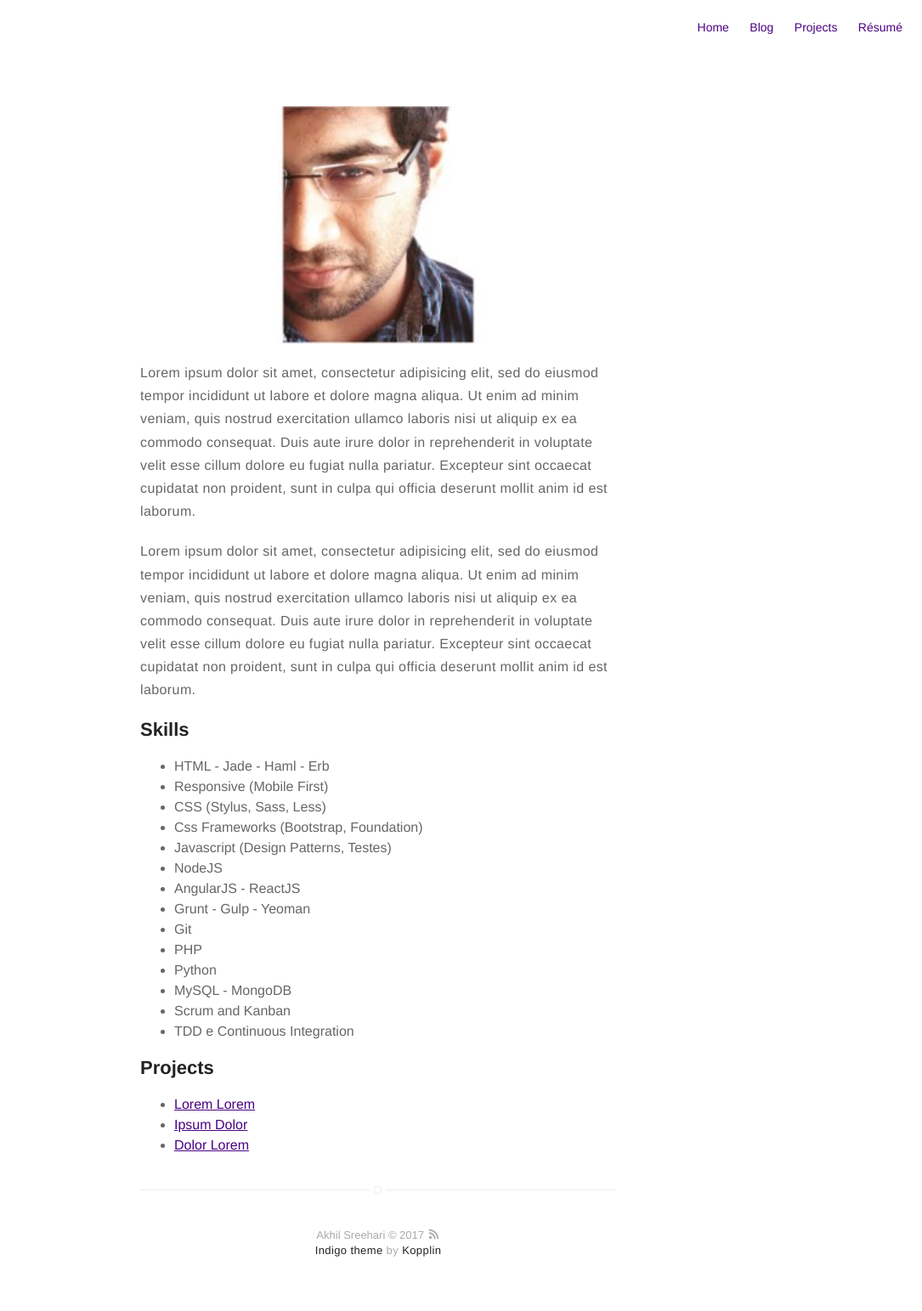
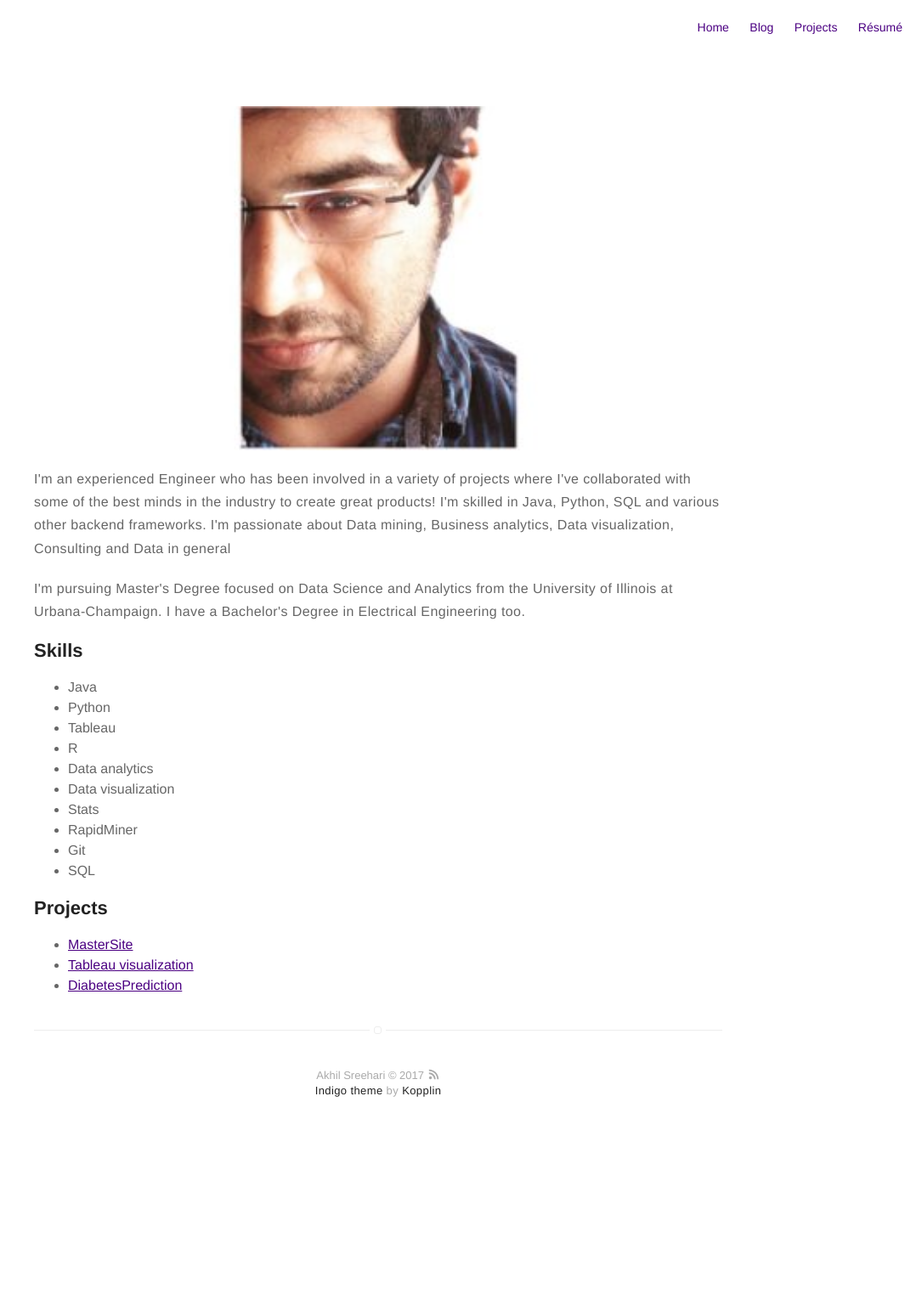
Before and after one commit to akhil-sreehari/master-site, a Jekyll site: the page built from about.md, in a window 1280 px wide. Shown: the whole page at 85% size, without its empty margins (195-1280 px from the left). Built offline with Jekyll 4.4.1, drawn with Linux system fonts in a browser that asks for light colours; after the commit the page ends 1355 px from its top, so only the background shows below that.

Commit message:
basic changes

```diff
--- a/_config.yml
+++ b/_config.yml
@@ -34,12 +34,12 @@ disqus:
   categories: [blog, project] # only show disqus for posts that have these categories
 
 # if you don't have any of social below, comment the line
-facebook: myfacebook
-twitter: mytwitter
+facebook: akhil.sreehari
+# twitter: mytwitter
 # google: mygoogle
-# instagram: myinstagram
+instagram: sreehari_akhil
 # pinterest: mypinterest
-# linkedin: mylinkedin
+linkedin: akhil-sreehari-aa8b20a0
 # youtube: myyoutube
 # spotify: myspotify
 github: mygithub
@@ -47,9 +47,9 @@ github: mygithub
 # stackoverflow: 7044681/mystackoverflow
 # quora: userquora
 # reddit: username
-medium: medium
+# medium: medium
 # vimeo: myvimeo
-email: myemail@gmail.com
+email: akhilssmec@gmail.com
 
 authors:
     johndoe:
@@ -58,17 +58,11 @@ authors:
         external-image: false
         picture: assets/images/profile.jpg
         twitter: johndoe
-    jamesfoster:
-        name: James Foster
-        bio: A Man who develops software with coffee
-        external-image: false
-        picture: assets/images/james.jpg
-        twitter: jamesfoster
 
 # do you want a larger site? change the option below
 # options: [normal, large] | default: normal
 # normal = 560px / large = 810px
-width: normal
+width: large
 
 # if you don't need pagination, comment the *paginate* configs below
 # paginate: 5
@@ -106,4 +100,4 @@ gems:
   - jemoji
 
 jekyll-mentions:
-    base_url: https://github.com
+    base_url: https://github.com/akhil-sreehari
--- a/about.md
+++ b/about.md
@@ -4,43 +4,29 @@ layout: page
 ---
 ![Profile Image]({{ site.url }}/{{ site.picture }})
 
-<p>Lorem ipsum dolor sit amet, consectetur adipisicing elit, sed do eiusmod
-tempor incididunt ut labore et dolore magna aliqua. Ut enim ad minim veniam,
-quis nostrud exercitation ullamco laboris nisi ut aliquip ex ea commodo
-consequat. Duis aute irure dolor in reprehenderit in voluptate velit esse
-cillum dolore eu fugiat nulla pariatur. Excepteur sint occaecat cupidatat non
-proident, sunt in culpa qui officia deserunt mollit anim id est laborum.</p>
+<p>I'm an experienced Engineer who has been involved in a variety of projects where I've collaborated with some of the best minds in the industry to create great products! I'm skilled in Java, Python, SQL and various other backend frameworks. I'm passionate about Data mining, Business analytics, Data visualization, Consulting and Data in general </p>
 
-<p>Lorem ipsum dolor sit amet, consectetur adipisicing elit, sed do eiusmod
-tempor incididunt ut labore et dolore magna aliqua. Ut enim ad minim veniam,
-quis nostrud exercitation ullamco laboris nisi ut aliquip ex ea commodo
-consequat. Duis aute irure dolor in reprehenderit in voluptate velit esse
-cillum dolore eu fugiat nulla pariatur. Excepteur sint occaecat cupidatat non
-proident, sunt in culpa qui officia deserunt mollit anim id est laborum.</p>
+<p>I'm pursuing Master's Degree focused on Data Science and Analytics from the University of Illinois at Urbana-Champaign. I have a Bachelor's Degree in Electrical Engineering too.</p>
 
 <h2>Skills</h2>
 
 <ul class="skill-list">
-	<li>HTML - Jade - Haml - Erb</li>
-	<li>Responsive (Mobile First)</li>
-	<li>CSS (Stylus, Sass, Less)</li>
-	<li>Css Frameworks (Bootstrap, Foundation)</li>
-	<li>Javascript (Design Patterns, Testes)</li>
-	<li>NodeJS</li>
-	<li>AngularJS - ReactJS</li>
-	<li>Grunt - Gulp - Yeoman</li>
+	<li>Java</li>
+	<li>Python</li>
+	<li>Tableau</li>
+	<li>R</li>
+	<li>Data analytics</li>
+	<li>Data visualization</li>
+	<li>Stats</li>
+	<li>RapidMiner</li>
 	<li>Git</li>
-	<li>PHP</li>
-	<li>Python</li>
-	<li>MySQL - MongoDB</li>
-	<li>Scrum and Kanban</li>
-	<li>TDD e Continuous Integration</li>
+	<li>SQL</li>
 </ul>
 
 <h2>Projects</h2>
 
 <ul>
-	<li><a href="https://github.com/">Lorem Lorem</a></li>
-	<li><a href="https://github.com/">Ipsum Dolor</a></li>
-	<li><a href="https://github.com/">Dolor Lorem</a></li>
+	<li><a href="https://github.com/akhil-sreehari/master-site">MasterSite</a></li>
+	<li><a href="https://github.com/akhil-sreehari/StatesStoreProfitabilityViz">Tableau visualization</a></li>
+	<li><a href="https://github.com/akhil-sreehari/DiabetesPrediction">DiabetesPrediction</a></li>
 </ul>
```
